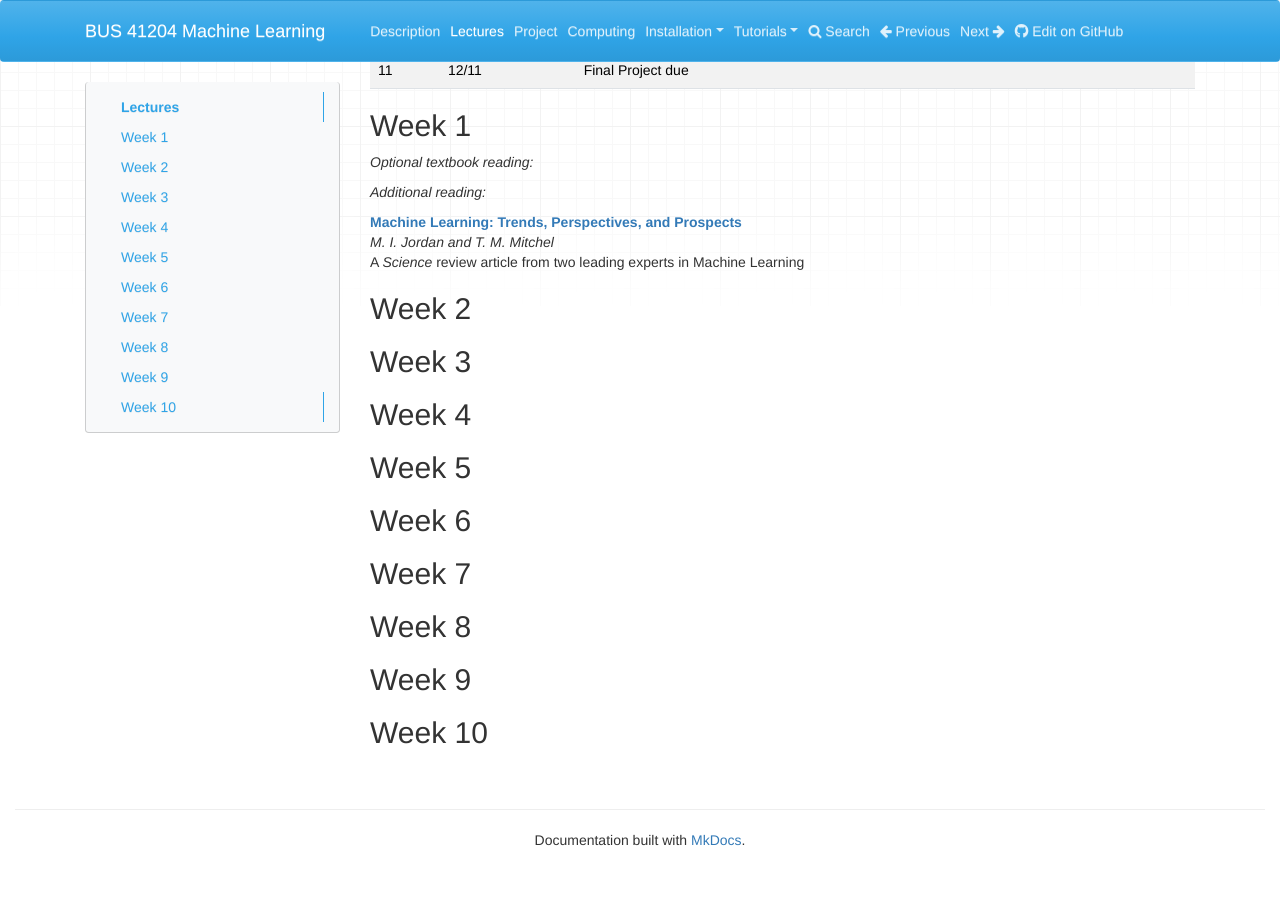
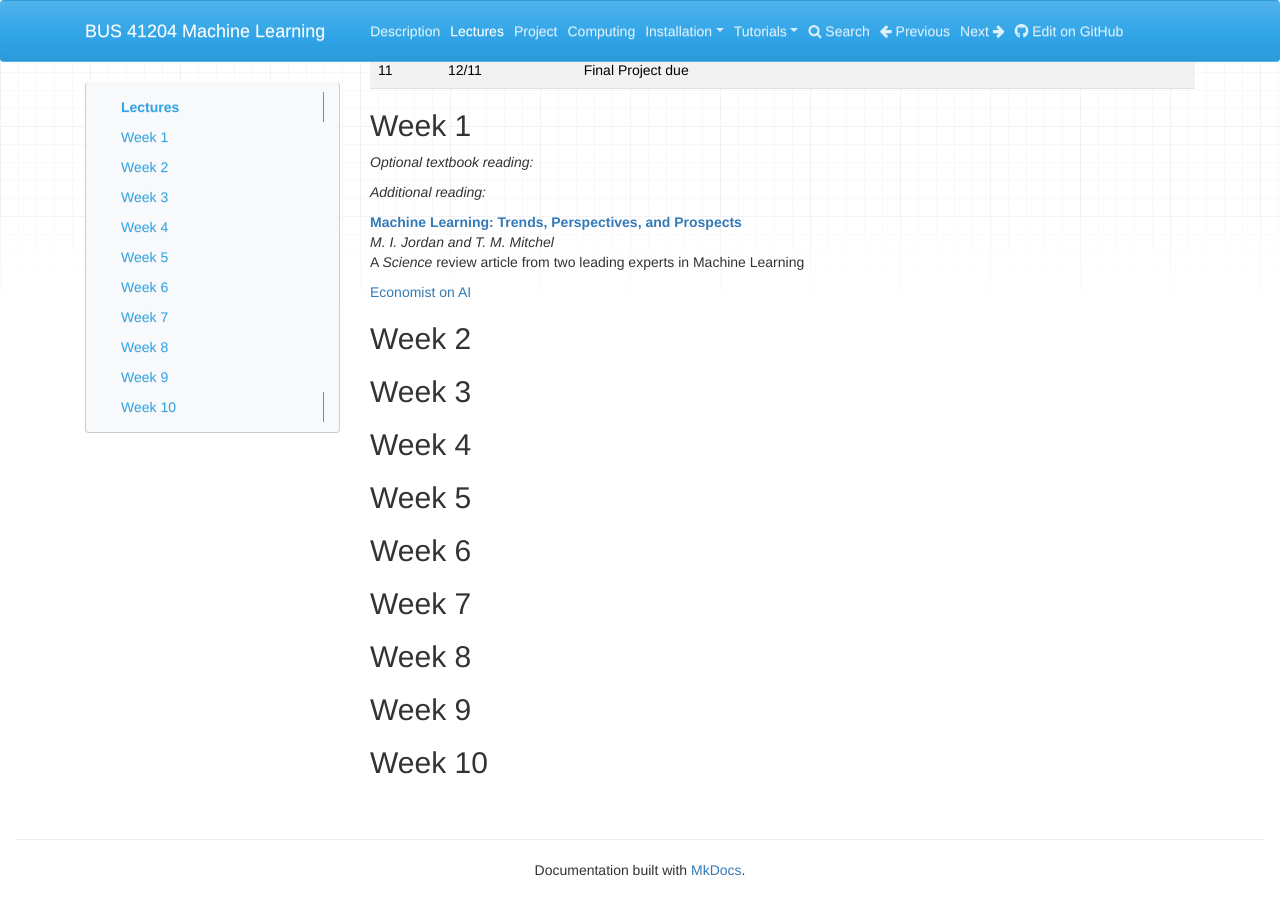
Before and after one commit to ChicagoBoothML/MachineLearning_Fall2015, an MkDocs documentation site: the page built from docs/Syllabus.md, in a window 1280 px wide and 900 px high, scrolled down 558 px. Built offline with MkDocs 1.6.1, drawn with Linux system fonts in a browser that asks for light colours; nearby versions of some CDN libraries; old or Windows-style settings are respelled for this version of MkDocs; before the commit the page ends 1428 px from its top, so only the background shows below that.

Commit message:
Adding a link to an Economist article on AI

```diff
--- a/docs/Syllabus.md
+++ b/docs/Syllabus.md
@@ -28,6 +28,7 @@ _Additional reading:_
 *M. I. Jordan and T. M. Mitchel* <br>
 A *Science* review article from two leading experts in Machine Learning
 
+[Economist on AI](http://www.economist.com/news/briefing/21650526-artificial-intelligence-scares-peopleexcessively-so-rise-machines)
 
 ## Week 2
 
```
